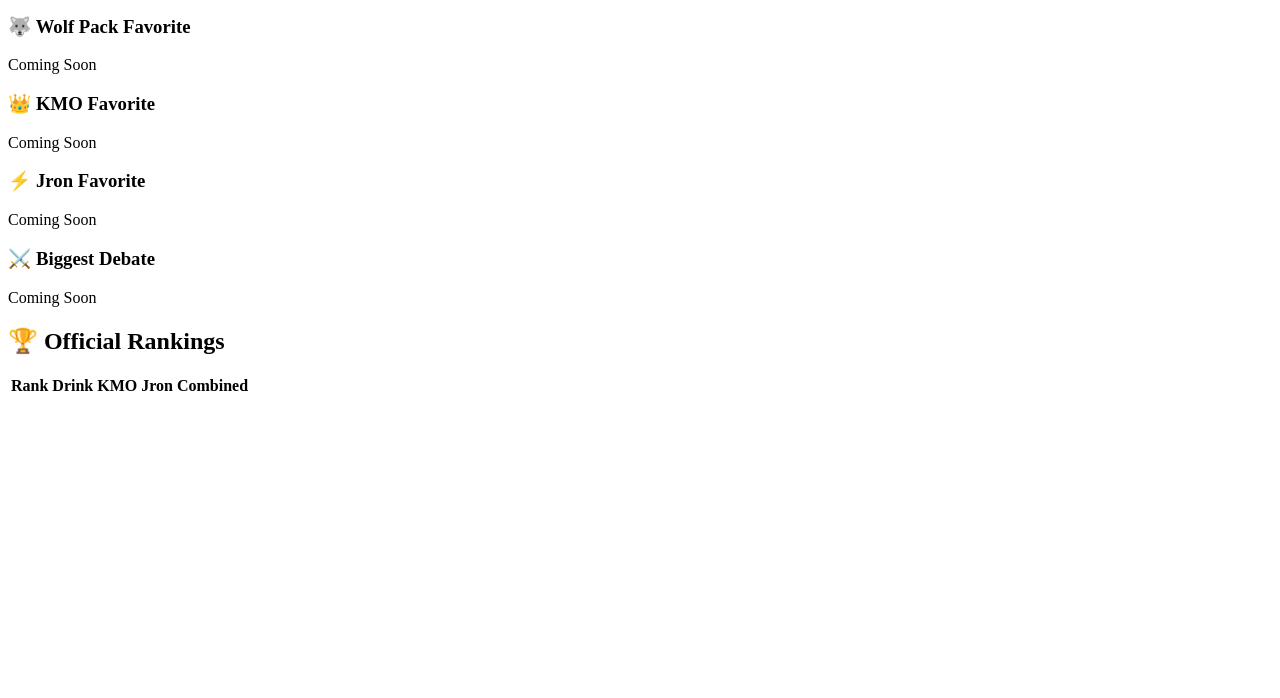
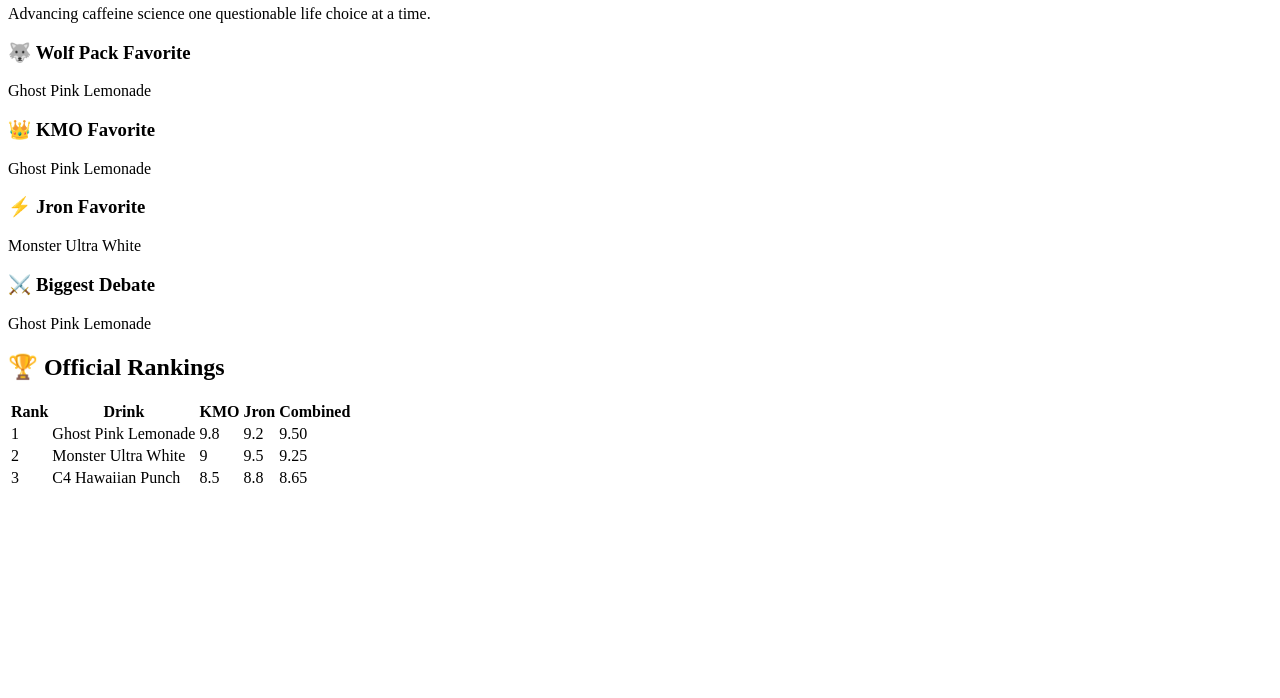
Before and after one commit to JRONEDR/energy-drink-research-institute-, a plain HTML site: page index.html in a window 1280 px wide. Shown: the part 102-800 px from the top of the page. Drawn offline with Linux system fonts and the light colour scheme.

Commit message:
Correct HTML structure and script tag
Fixed HTML syntax errors in index.html.

```diff
--- a/index.html
+++ b/index.html
@@ -5,7 +5,8 @@
 <meta name="viewport" content="width=device-width, initial-scale=1.0">
 <title>Energy Drink Research Institute</title>
 
-<link rel="stylesheet" href="style
+style.css
+
 </head>
 <body>
 
@@ -43,7 +44,6 @@
     <h2>🏆 Official Rankings</h2>
 
     <table>
-
         <thead>
             <tr>
                 <th>Rank</th>
@@ -60,7 +60,7 @@
 
 </section>
 
-<script src="app.js"></
+<script src="app.js"></script>
 
 </body>
 </html>
```
